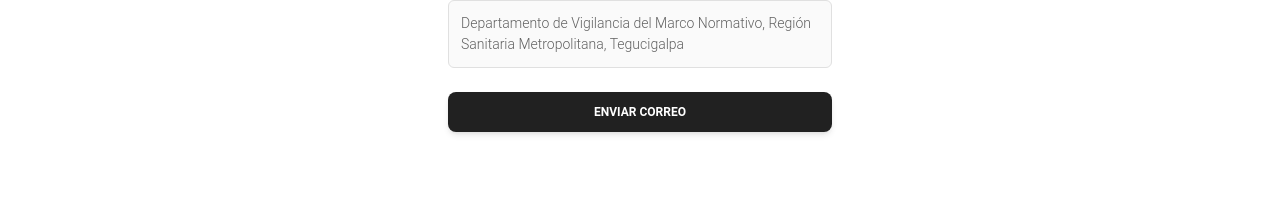
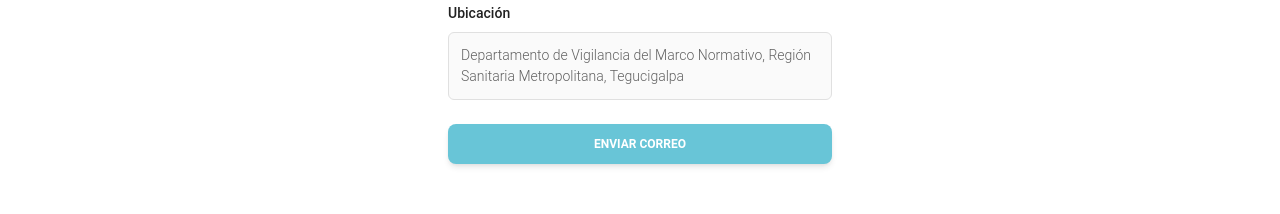
Before and after one commit to SerlioGiron/Pagina-web-Region-Metropolitana-DC, a Next.js app: page /Departamentos/Marco-Normativo in a window 1280 px wide. Shown: the part 2306-2520 px from the top of the page. Built offline with nearby package versions, Linux system fonts and the light colour scheme.

Commit message:
re-styling

```diff
--- a/src/app/Departamentos/Marco-Normativo/direccion.jsx
+++ b/src/app/Departamentos/Marco-Normativo/direccion.jsx
@@ -3,8 +3,8 @@ import {Button, Input, Textarea, Typography} from "@material-tailwind/react";
 
 export function ContactSection14() {
     return (
-        <section className="px-8 py-8 lg:py-16">
-            <div className="grid grid-cols-1 gap-x-12 gap-y-6 lg:grid-cols-2 items-start">
+        <section className="py-8 lg:py-8 ">
+            <div className=" px-8 py-8 grid grid-cols-1 gap-x-12 gap-y-6 lg:grid-cols-2 items-start bg-[#68c5d7]">
                 <img
                     src="/assets/direccion-marco.jpg"
                     alt="map"
@@ -23,16 +23,6 @@ export function ContactSection14() {
                 </div>
             </div>
             <div className="mt-12 flex flex-col items-center justify-center gap-2">
-                {/* <Typography className="font-medium !text-lg !text-gray-800">
-                        <span className="font-bold">
-                            Correo del Departamento:
-                        </span>{" "}
-                        dvmn.rsmtegucigalpa@gmail.com
-                    </Typography>
-                    <Typography className="font-medium !text-lg !text-gray-800">
-                        <span className="font-bold">Teléfono:</span> 2232-1139,
-                        2232-1685
-                    </Typography> */}
                 <div className="flex flex-col gap-4 lg:max-w-sm mx-auto">
                     <div>
                         <Typography
@@ -104,7 +94,7 @@ export function ContactSection14() {
                         </div> */}
 
                     <Button
-                        className="w-full mt-2"
+                        className="w-full mt-2 bg-[#68c5d7]"
                         color="gray"
                         onClick={() =>
                             (window.location.href =
```
